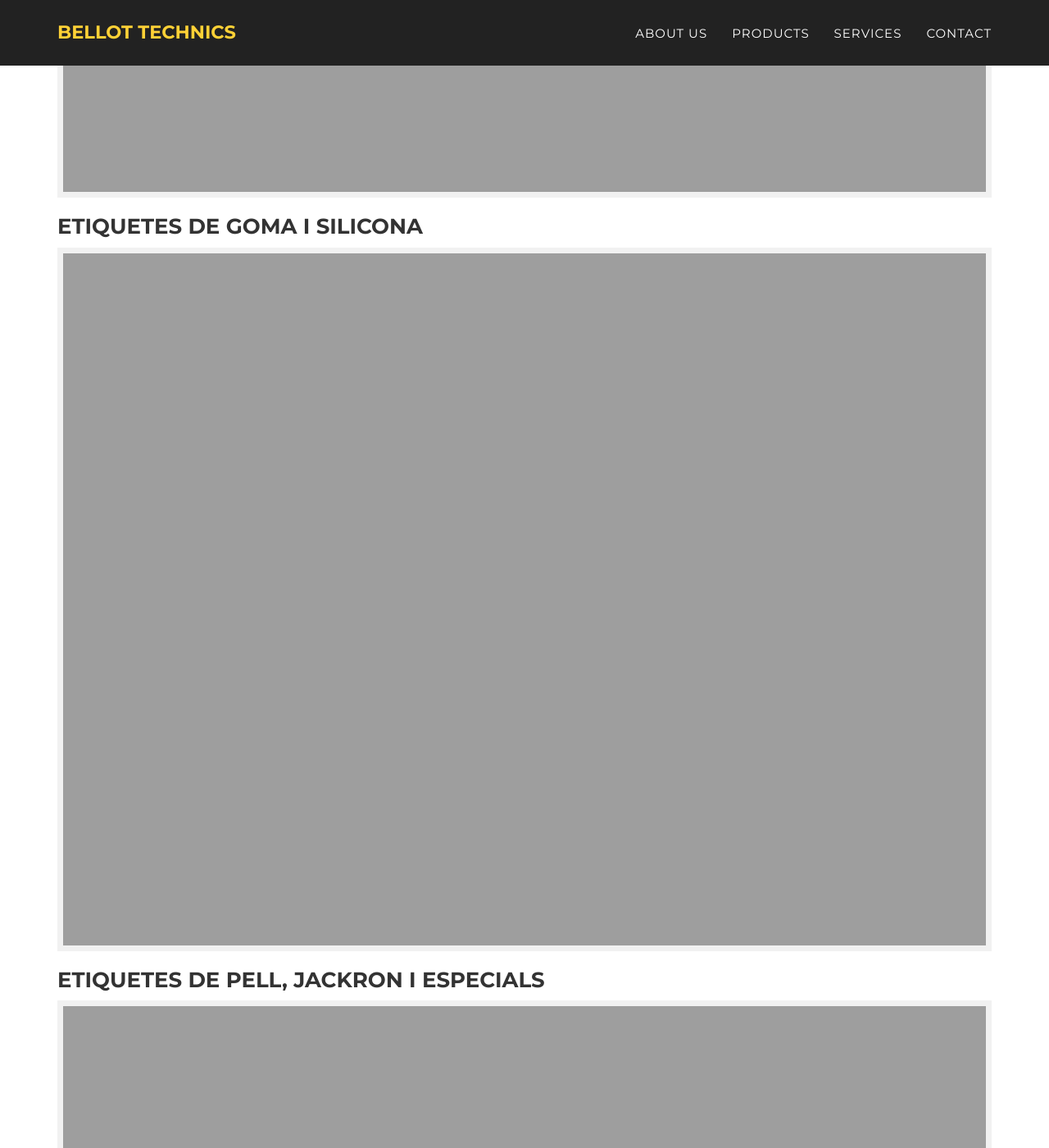
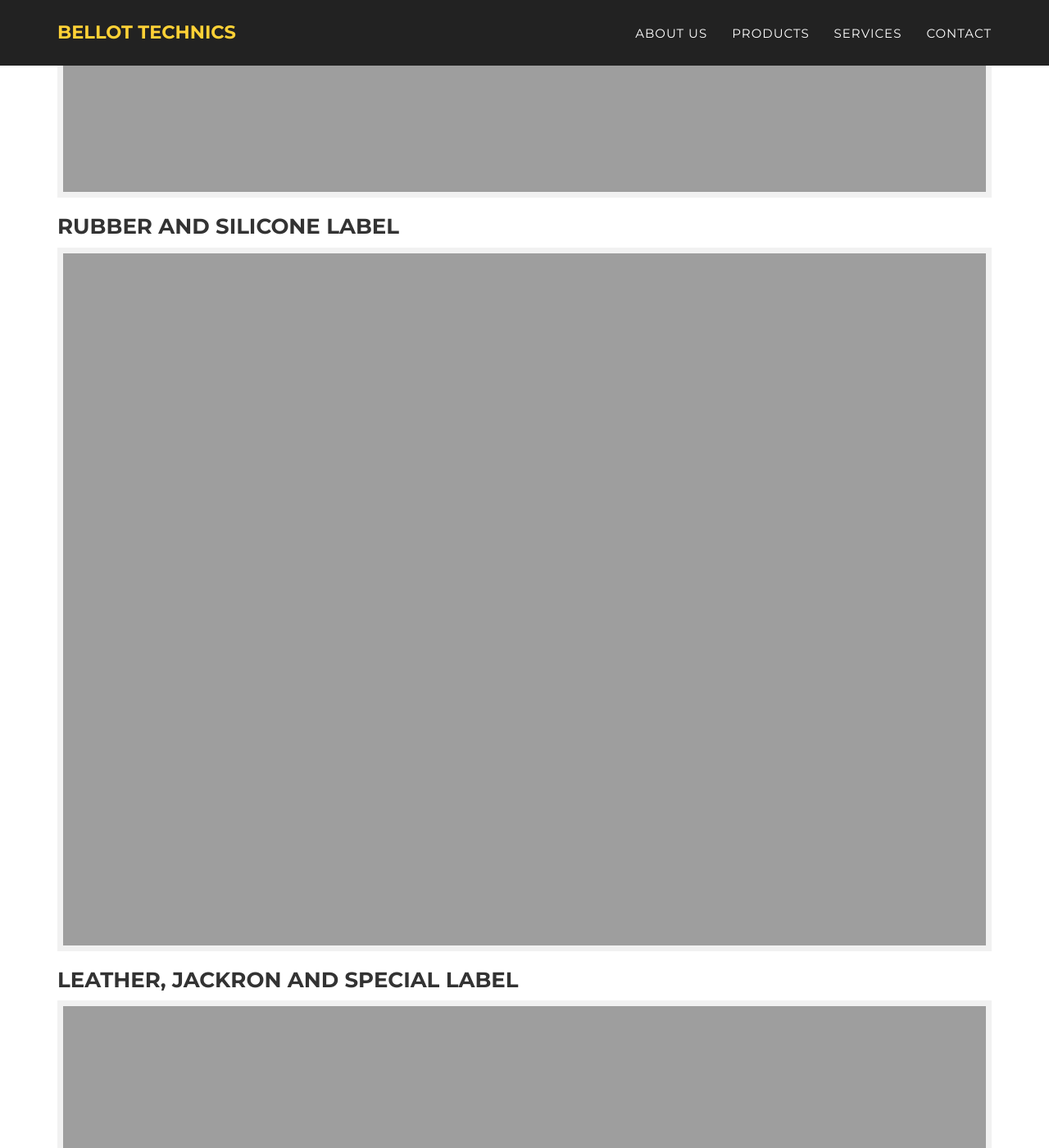
Before and after one commit to Bellot2020/bellottechnics, a Jekyll site: the page built from en/_posts/2020-01-06-tags.md, in a window 1280 px wide and 1400 px high, scrolled down 2780 px. Shown: the whole window at 82% size. Built offline with Jekyll 4.4.1, drawn with Linux system fonts in a browser that asks for light colours; some web fonts are replaced; some of the changed text lies outside the part shown.

Commit message:
Update 2020-01-06-tags.md

```diff
--- a/en/_posts/2020-01-06-tags.md
+++ b/en/_posts/2020-01-06-tags.md
@@ -15,37 +15,37 @@
   - /en/productos/tags-composition.html
 permalink: en/tags.html
 
-title: Etiquetes
+title: Labels
 img: tags.png
 thumbnail: tags-thumbnail.png
 description: L’etiqueta és l’article indispensable que acompanya cada producte fins la fi del seu recorregut. Per això cal que transmeti allò que fa que el nostre producte es distingeixi de la resta.
 ---
-## Etiquetes
+## Labels
 
 L’etiqueta és l’article indispensable que acompanya cada producte fins la fi del seu recorregut. Per això cal que transmeti allò que fa que el nostre producte es distingeixi de la resta.
 
-### Etiquetes de cartró
-![Etiqueta de cartró]({{ site.url }}/en/img/tags-1.png "Etiqueta de cartró")
+### Hangtag
+![Hangtag]({{ site.url }}/en/img/tags-1.png "Hangtag")
 
-### Etiquetes teixides
-![Etiqueta teixida]({{ site.url }}/en/img/tags-2.png "Etiqueta teixida")
+### Woven Label
+![Woven Label]({{ site.url }}/en/img/tags-2.png "Woven Label")
 
-### Etiquetes de tela
-![Etiqueta de tela]({{ site.url }}/en/img/tags-3.png "Etiqueta de tela")
+### Fabric Label
+![Fabric Label]({{ site.url }}/en/img/tags-3.png "Fabric Label")
 
-### Etiquetes de goma i silicona
-![Etiqueta de goma i silicona]({{ site.url }}/en/img/tags-4.png "Etiqueta de goma i silicona")
+### Rubber and Silicone Label
+![Rubber and Silicone Label]({{ site.url }}/en/img/tags-4.png "Rubber and Silicone Label")
 
-### Etiquetes de pell, jackron i especials
-![Etiqueta de pell, jackron i especials]({{ site.url }}/en/img/tags-5.png "Etiqueta de pell, jackron i especials")
+### Leather, Jackron and special Label
+![Leather Jackron and special Label]({{ site.url }}/en/img/tags-5.png "Leather Jackron and special Label")
 
-### Etiquetes joieria i complements
-![Etiqueta joieria i complements]({{ site.url }}/en/img/tags-6.jpg "Etiqueta joieria i complements")
+### Label for Jewelry and Accessories
+![Label for Jewelry and Accessories]({{ site.url }}/en/img/tags-6.jpg "Label for Jewelry and Accessories")
 
-### Etiquetes informatives i de composició
-![Etiquetes informatives i de composició]({{ site.url }}/en/img/tags-16.png "Etiquetes informatives i de composició")
+### Composition and Descriptive Label
+![Composition and Descriptive Label]({{ site.url }}/en/img/tags-16.png "Composition and Descriptive Label")
 
-### Galeria d'imatges
+### Images Gallery
 ![Etiqueta]({{ site.url }}/en/img/tags-7.png "Etiqueta")
 
 ![Etiqueta]({{ site.url }}/en/img/tags-8.png "Etiqueta")
```
